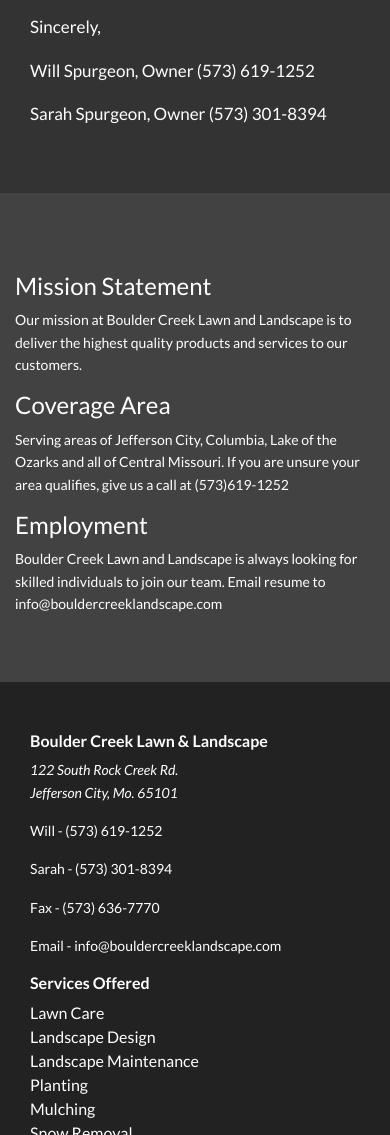
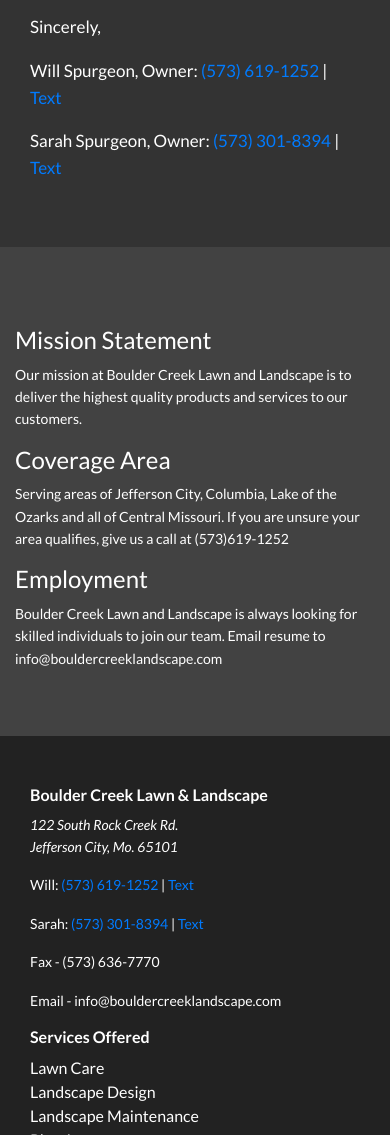
Before and after one commit to jtylermurphy/bouldercreek, a plain HTML site: page index.html in a window 390 px wide. Shown: the part 3255-4390 px from the top of the page. Drawn offline with nearby package versions, Linux system fonts and the light colour scheme.

Commit message:
Update phone links

```diff
--- a/index.html
+++ b/index.html
@@ -159,9 +159,9 @@
 
       <p>Sincerely,</p>
 
-      <p>Will Spurgeon, Owner (573) 619-1252</p>
+      <p>Will Spurgeon, Owner: <a href="tel:+15736191252">(573) 619-1252</a> | <a href="sms:+15736191252">Text</a></p>
 
-      <p>Sarah Spurgeon, Owner (573) 301-8394</p>
+      <p>Sarah Spurgeon, Owner: <a href="tel:+15733018394">(573) 301-8394</a> | <a href="sms:+15733018394">Text</a></p>
     </div>
   </div>
 </div>
@@ -198,8 +198,8 @@
     <p><em>122 South Rock Creek Rd.<br/>
     Jefferson City, Mo. 65101</em></p>
 
-    <p>Will - (573) 619-1252</p>
-    <p>Sarah - (573) 301-8394</p>
+    <p>Will: <a href="tel:+15736191252">(573) 619-1252</a> | <a href="sms:+15736191252">Text</a></p>
+    <p>Sarah: <a href="tel:+15733018394">(573) 301-8394</a> | <a href="sms:+15733018394">Text</a></p>
     <p>Fax - (573) 636-7770</p>
 
     <p>Email - info@bouldercreeklandscape.com</p>
```
Also changed, not shown: about/index.html (+2 -2 lines), contact.html (+2 -2 lines), landscapedesign.html (+2 -2 lines), landscapemaintenance.html (+2 -2 lines), lawncare.html (+2 -2 lines), mulching.html (+2 -2 lines), planting.html (+2 -2 lines), portfolio.html (+2 -2 lines), referrals.html (+2 -2 lines), snowremoval.html (+2 -2 lines).
